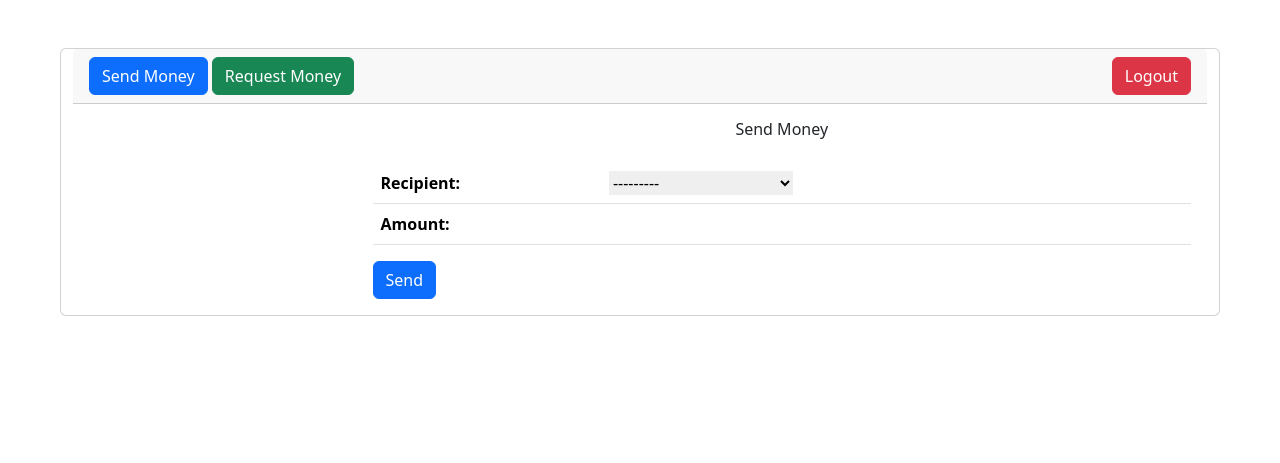
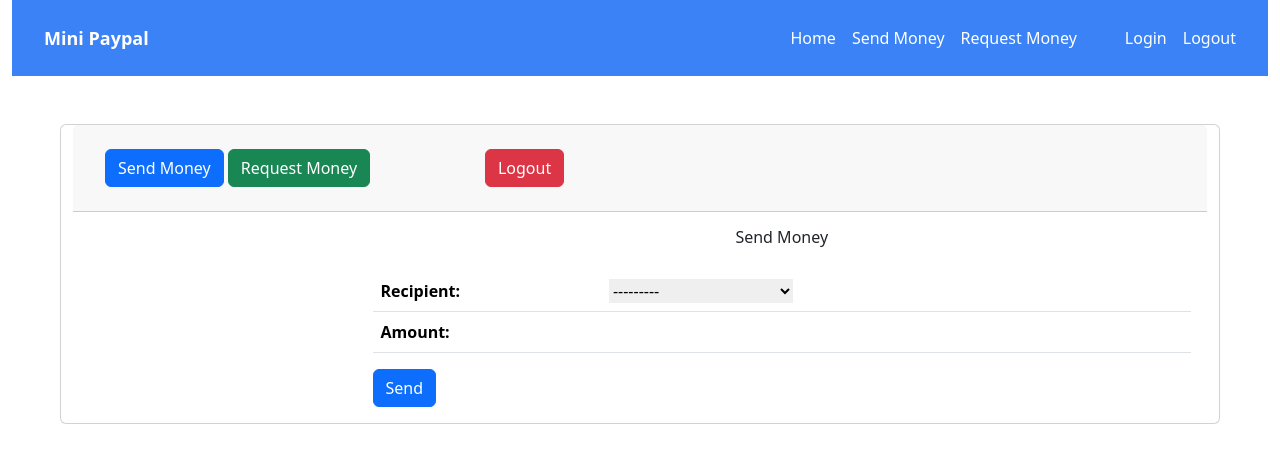
Before and after one commit to SajjadAli54/django-mini-paypal, a Django app: page /payapp/send/ in a window 1280 px wide. Shown: the top 463 px of the page. Run offline with Django 5.2, Linux system fonts and the light colour scheme; data comes from the database, SQL or seed files in the repository; both versions use the stored data as it was after the commit; some libraries are stand-ins or nearby versions.

Commit message:
Add navbar and some design

```diff
--- a/register/templates/base.html
+++ b/register/templates/base.html
@@ -1,3 +1,4 @@
+{% load static %}
 <!DOCTYPE html>
 <html lang="en">
   <head>
@@ -15,7 +16,27 @@
     />
   </head>
   <body>
-    <body class="container">
+    <body class="container mx-auto">
+      <header class="py-4 px-8 bg-blue-500 text-white">
+        <div class="flex items-center justify-between">
+          <div class="flex items-center">
+            <h1 class="text-lg font-semibold">Mini Paypal</h1>
+          </div>
+          <nav>
+            <div class="flex space-x-12">
+              <ul class="flex space-x-4">
+                <li><a href="{% url 'home' %}" class="hover:text-gray-300">Home</a></li>
+                <li><a href="{% url 'send_money' %}" class="hover:text-gray-300">Send Money</a></li>
+                <li><a href="{% url 'request' %}" class="hover:text-gray-300">Request Money</a></li>
+              </ul>
+              <ul class="flex space-x-4">
+                <li><a href="{% url 'login' %}" class="hover:text-gray-300">Login</a></li>
+                <li><a href="{% url 'logout' %}" class="hover:text-gray-300">Logout</a></li>
+              </ul>
+            </div>
+          </nav>
+        </div>
+      </header>
       {% block page_content %}{% endblock page_content %}
     </body>
 
--- /dev/null
+++ b/register/templates/date_time.html
@@ -0,0 +1 @@
+<span class="badge bg-purple-600 text-light">{{ time }}</span>
--- a/register/templates/links.html
+++ b/register/templates/links.html
@@ -1,7 +1,9 @@
-<div class="d-flex justify-content-between">
-    <div>
-        <a href="{% url 'send_money' %}" class="btn btn-primary">Send Money</a>
-        <a href="{% url 'request' %}" class="btn btn-success">Request Money</a>
+<div class="col-md-5 col-sm-12 m-3">
+    <div class="d-flex justify-content-between">
+        <div>
+            <a href="{% url 'send_money' %}" class="btn btn-primary">Send Money</a>
+            <a href="{% url 'request' %}" class="btn btn-success">Request Money</a>
+        </div>
+        <a href="{% url 'logout' %}" class="btn btn-danger">Logout</a>
     </div>
-    <a href="{% url 'logout' %}" class="btn btn-danger">Logout</a>
 </div>
--- a/webapps2024/settings.py
+++ b/webapps2024/settings.py
@@ -14,6 +14,7 @@
 
 # Build paths inside the project like this: BASE_DIR / 'subdir'.
 BASE_DIR = Path(__file__).resolve().parent.parent
+
 
 
 # Quick-start development settings - unsuitable for production
```
Also changed, not shown: register/templates/pages/index.html (+12 -67 lines), register/templates/payments_history.html (added, +31 -0 lines), register/templates/requested-payments.html (added, +56 -0 lines), webapps.db.
